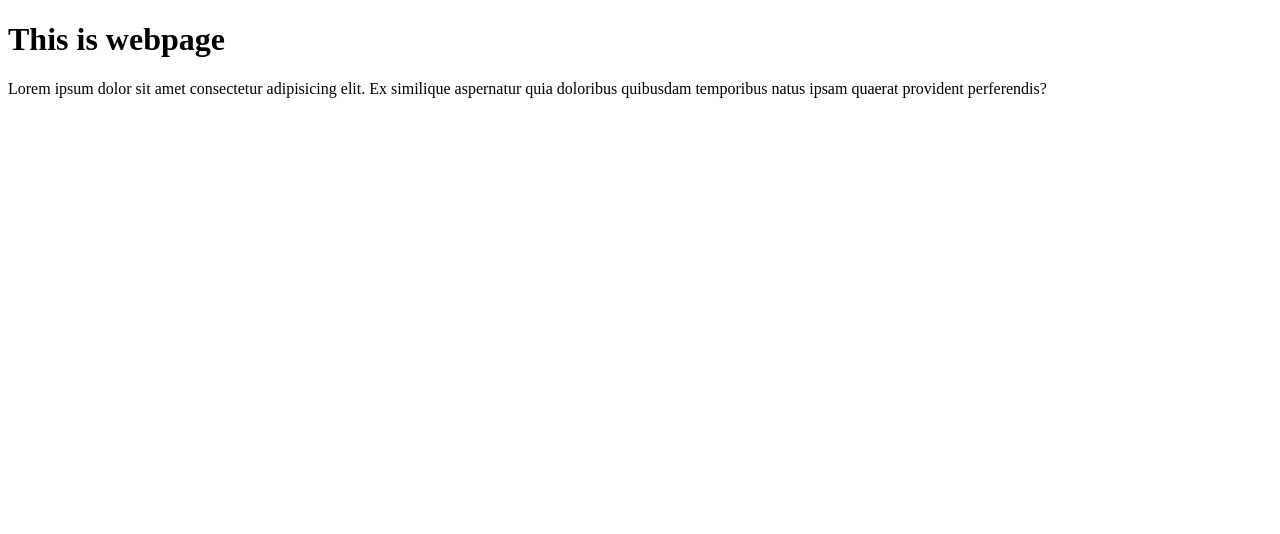
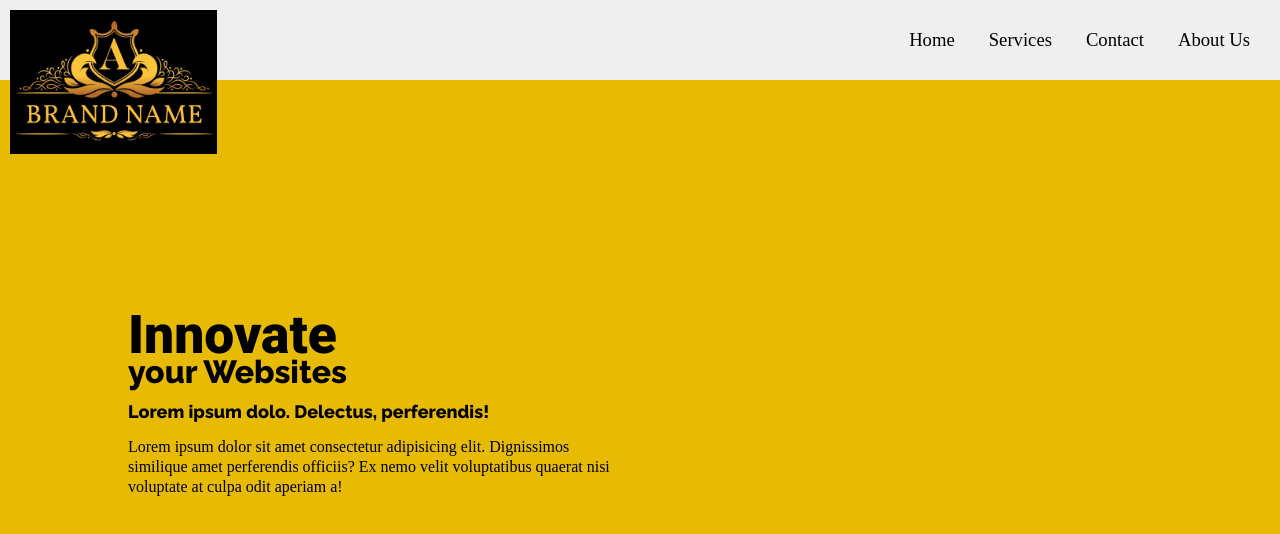
Before and after one commit to M-Hassankhan/Raw-Files, a plain HTML site: page index.html in a window 1280 px wide. Drawn offline with Linux system fonts and the light colour scheme.

Commit message:
First day 1.5hr

```diff
--- a/index.html
+++ b/index.html
@@ -2,15 +2,38 @@
 <html lang="en">
 <head>
     <title>Git</title>
+    <link rel="stylesheet" href="style.css">
+    <link href="https://fonts.googleapis.com/css2?family=Raleway:wght@800&family=Roboto:wght@900&display=swap" rel="stylesheet">
 </head>
 <body>
 
-    <div class="container">
-        <h1>This is webpage</h1>
-        <p>
-            Lorem ipsum dolor sit amet consectetur adipisicing elit. Ex similique aspernatur quia doloribus quibusdam temporibus natus ipsam quaerat provident perferendis?
-        </p>
+    <!-- This is navbaar -->
+    <div class="nav">
+        <div class="logo"><img src="logo.jpg" alt="logo"></div>
+        <div class="navbar">
+        <ul>
+            <li>Home</li>
+            <li>Services</li>
+            <li>Contact</li>
+            <li>About Us</li>
+        </ul>
+        </div>
     </div>
+
+    <!-- This is Main canvas -->
+
+    <div class="main-container">
+        <div class="text">
+            <h1><a>Innovate</a><br> your Websites</h1>
+            <p id="para">Lorem ipsum dolo. Delectus, perferendis!</p>
+            <p id="para2">Lorem ipsum dolor sit amet consectetur adipisicing elit. Dignissimos <br>similique amet perferendis officiis? Ex nemo velit voluptatibus quaerat nisi <br>voluptate at culpa odit aperiam a!</p>
+
+        </div>
+
+    </div>
+
+
+
 
 </body>
 </html>
--- /dev/null
+++ b/style.css
@@ -0,0 +1,70 @@
+*
+{
+    margin: 0;
+    padding: 0;
+}
+
+.nav
+{
+    width: 100%;
+    height: 10vh;
+    background-color: #efefef;
+}
+
+.logo img
+{
+    height: 18vh;
+    float: left;
+    margin: 10px;
+}
+.navbar
+{
+    float: right;
+    line-height: 10vh;
+}
+.navbar ul li
+{
+    display: inline-block;
+    margin-right: 30px;
+    font-size: 14pt;
+}
+.main-container
+{
+    background-color: #e7ba04;
+    height: 90vh;
+    width: 100%;
+    /* position: relative; */
+}
+
+.text
+{
+    position: absolute;
+    top: 40%;
+    left: 10%;
+    line-height: 50px;
+}
+
+.text h1
+{
+    font-family: 'Raleway', sans-serif;
+    line-height: 30px;
+
+}
+
+.text h1 a
+{
+    font-size: 40pt;
+    font-family: 'Roboto', sans-serif;
+}
+
+#para
+{
+    font-family: 'Raleway', sans-serif;
+    font-size: 18px;
+    font-weight: 100;
+}
+
+#para2
+{
+    line-height: 20px;
+}
```
Also changed, not shown: logo.jpg (added).
